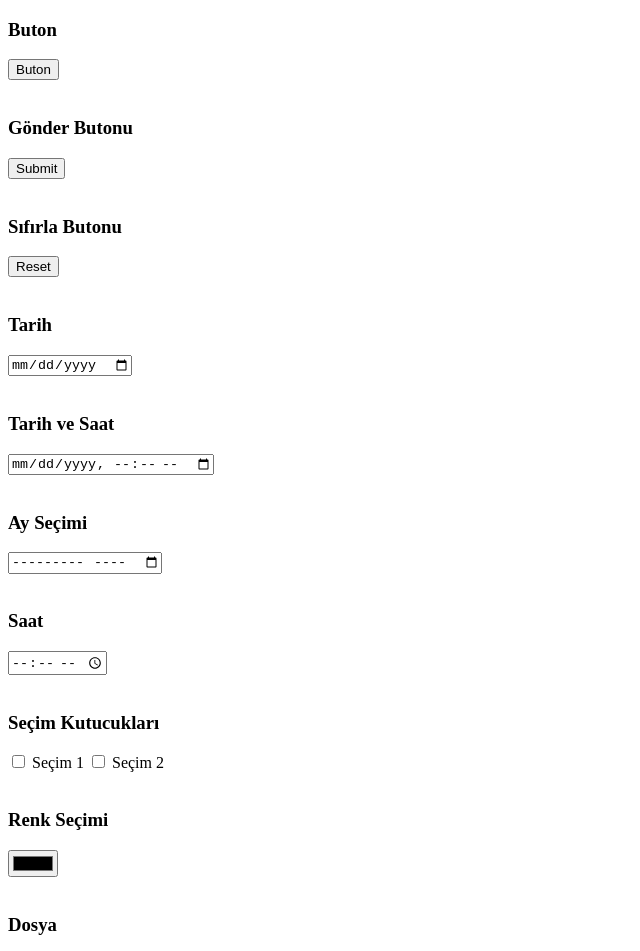
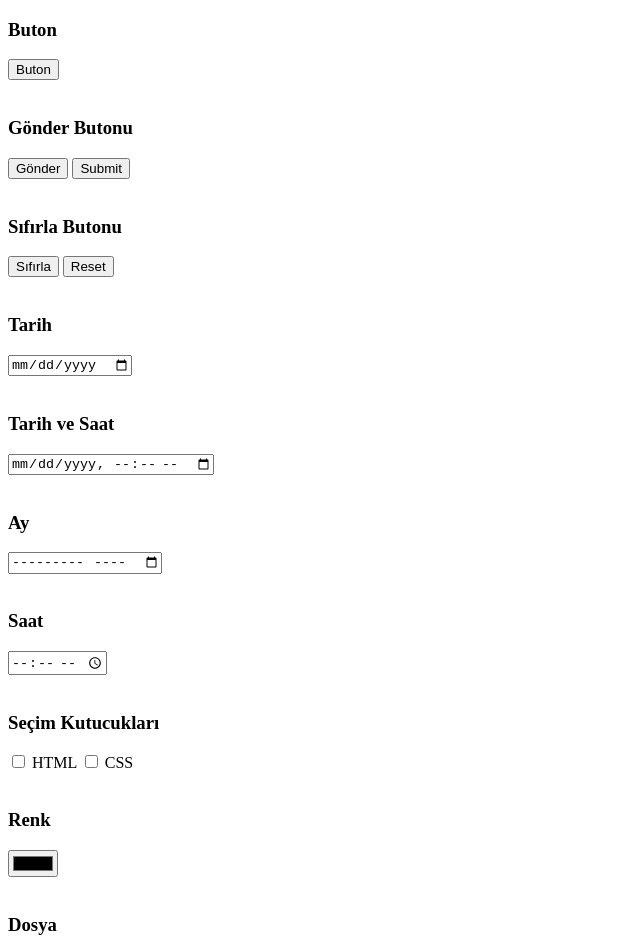
Before and after one commit to OnurKaan001/HTML-Dersleri, a plain HTML site: page HTML Ders #4/index.html in a window 1280 px wide. Shown: the top 951 px of the page, without its empty margins (0-640 px from the left). Drawn offline with Linux system fonts and the light colour scheme.

Commit message:
Update index.html

```diff
--- a/HTML Ders #4/index.html
+++ b/HTML Ders #4/index.html
@@ -11,85 +11,69 @@
     <form>
 
         <h3>Buton</h3>
-        <input type="button" value="Buton">
-        <br>
-        <br>
+        <button>Buton</button>
+        <br><br>
 
         <h3>Gönder Butonu</h3>
+        <button type="submit">Gönder</button>
         <input type="submit">
-        <br>
-        <br>
+        <br><br>
 
         <h3>Sıfırla Butonu</h3>
+        <button type="reset">Sıfırla</button>
         <input type="reset">
-        <br>
-        <br>
+        <br><br>
 
         <h3>Tarih</h3>
         <input type="date">
-        <br>
-        <br>
+        <br><br>
 
         <h3>Tarih ve Saat</h3>
         <input type="datetime-local">
-        <br>
-        <br>
+        <br><br>
 
-        <h3>Ay Seçimi</h3>
+        <h3>Ay</h3>
         <input type="month">
-        <br>
-        <br>
-
+        <br><br>
 
         <h3>Saat</h3>
         <input type="time">
-        <br>
-        <br>
+        <br><br>
 
         <h3>Seçim Kutucukları</h3>
         <input type="checkbox">
-        <label>Seçim 1</label>
+        <label>HTML</label>
         <input type="checkbox">
-        <label>Seçim 2</label>
-        <br>
-        <br>
+        <label>CSS</label>
+        <br><br>
 
-        <h3>Renk Seçimi</h3>
+        <h3>Renk</h3>
         <input type="color">
-        <br>
-        <br>
+        <br><br>
 
         <h3>Dosya</h3>
         <input type="file">
-        <br>
-        <br>
+        <br><br>
 
         <h3>E-mail</h3>
-        <input type="email">
-        <br>
-        <br>
+        <input type="mail">
+        <br><br>
 
         <h3>Rakam</h3>
         <input type="number">
-        <br>
-        <br>
+        <br><br>
 
         <h3>Şifre</h3>
         <input type="password">
-        <br>
-        <br>
+        <br><br>
 
         <h3>Arama Kutucuğu</h3>
         <input type="search">
-        <br>
-        <br>
+        <br><br>
 
         <h3>Metin</h3>
         <input type="text">
-        <br>
-        <br>
-
-
+        <br><br>
     </form>
 
 </body>
```
